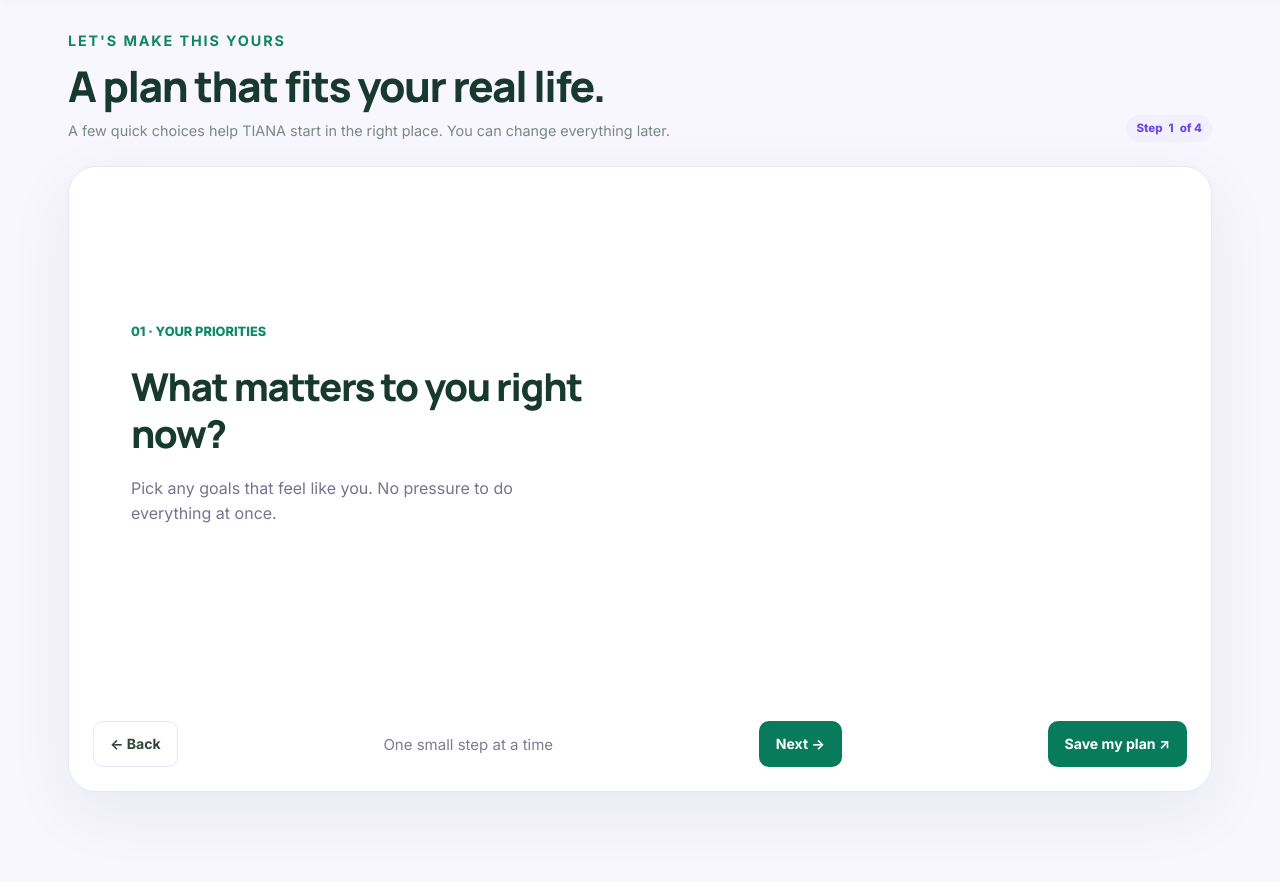
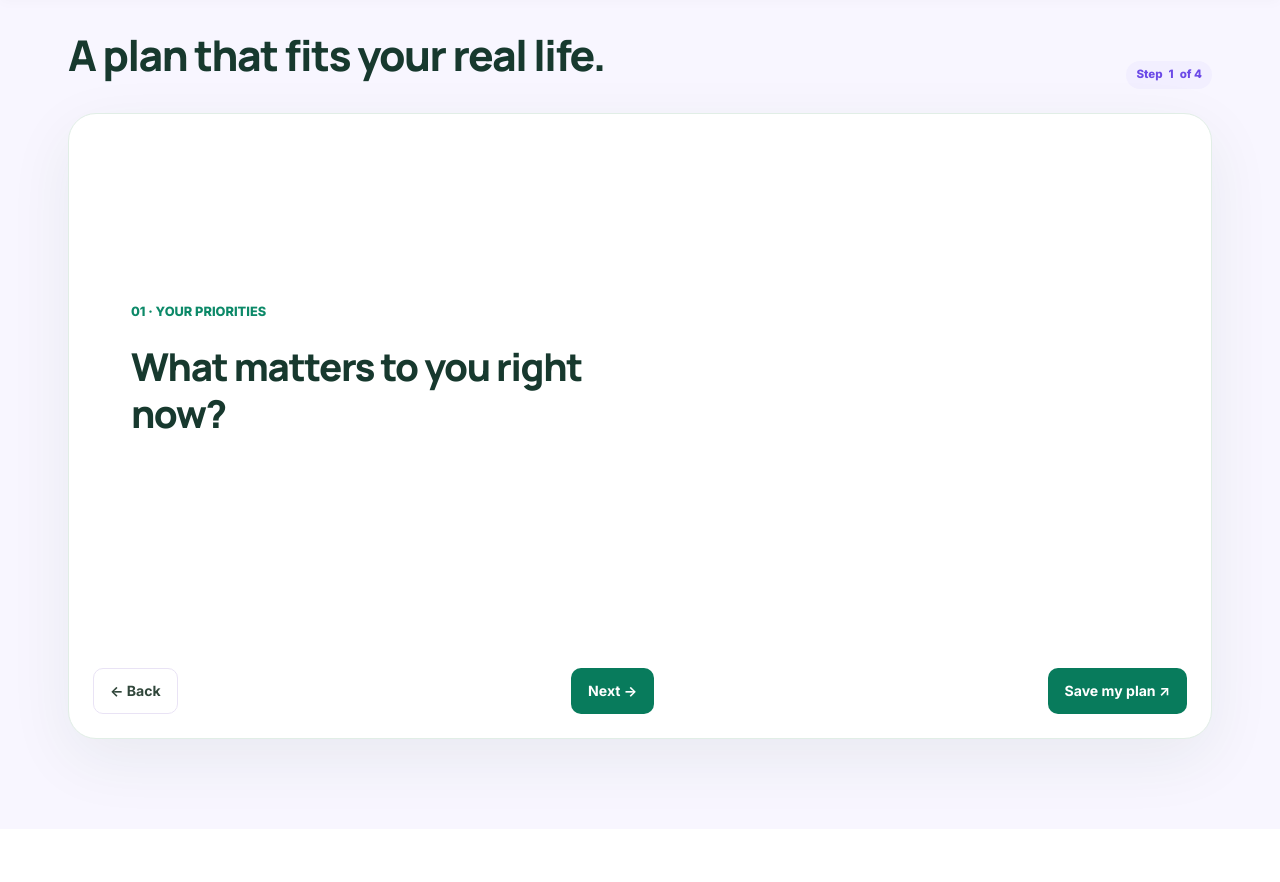
Before and after one commit to fosing123/money, a Django app: template templates/accounts/setup.html in a window 1280 px wide. Shown: the part 76-958 px from the top of the page. After the commit the page ends 854 px from the top, so only its background shows below. Run offline with Django 3.2, Linux system fonts and the light colour scheme; the template is opened without the code that fills it, so the values that code supplies are empty, except form fields; tables that the repository leaves empty hold one stand-in row (values such as "Sample post"); form fields are guessed from the names that the template uses.

Commit message:
Reduce redundant setup helper copy; retain the balance safety explanation

```diff
--- a/templates/accounts/setup.html
+++ b/templates/accounts/setup.html
@@ -1,15 +1,15 @@
 {% extends 'base.html' %}
 {% block title %}Your money setup · TIANA{% endblock %}
 {% block content %}
-<div class="page-heading"><div><p class="eyebrow">LET'S MAKE THIS YOURS</p><h1>A plan that fits your real life.</h1><p class="section-copy">A few quick choices help TIANA start in the right place. You can change everything later.</p></div><span class="pill">Step <span data-setup-count>1</span> of 4</span></div>
+<div class="page-heading"><div><h1>A plan that fits your real life.</h1></div><span class="pill">Step <span data-setup-count>1</span> of 4</span></div>
 <section class="onboarding-frame" style="min-height:0">
 <form method="post" id="setupWizard" novalidate>{% csrf_token %}
-  <section class="onboarding-slide active" data-setup-step><div class="onboarding-copy" style="min-height:310px"><div class="onboarding-topline">01 · YOUR PRIORITIES</div><h1 style="font-size:2.4rem">What matters to you right now?</h1><p>Pick any goals that feel like you. No pressure to do everything at once.</p>{% for field in form %}{% if field.name == 'financial_priorities' %}<div class="priority-options">{{ field }}</div>{% for error in field.errors %}<span class="field-error">{{ error }}</span>{% endfor %}{% endif %}{% endfor %}</div></section>
-  <section class="onboarding-slide" data-setup-step><div class="onboarding-copy" style="min-height:310px"><div class="onboarding-topline">02 · YOUR WEEK</div><h1 style="font-size:2.4rem">How does money come in?</h1><p>Use a rough estimate. It is a starting point, not a promise.</p><p><label for="{{ form.weekly_income.id_for_label }}">{{ form.weekly_income.label }}</label>{{ form.weekly_income }}{% for error in form.weekly_income.errors %}<span class="field-error">{{ error }}</span>{% endfor %}</p><p><label for="{{ form.payday_weekday.id_for_label }}">{{ form.payday_weekday.label }}</label>{{ form.payday_weekday }}{% for error in form.payday_weekday.errors %}<span class="field-error">{{ error }}</span>{% endfor %}</p></div></section>
+  <section class="onboarding-slide active" data-setup-step><div class="onboarding-copy" style="min-height:310px"><div class="onboarding-topline">01 · YOUR PRIORITIES</div><h1 style="font-size:2.4rem">What matters to you right now?</h1>{% for field in form %}{% if field.name == 'financial_priorities' %}<div class="priority-options">{{ field }}</div>{% for error in field.errors %}<span class="field-error">{{ error }}</span>{% endfor %}{% endif %}{% endfor %}</div></section>
+  <section class="onboarding-slide" data-setup-step><div class="onboarding-copy" style="min-height:310px"><div class="onboarding-topline">02 · YOUR WEEK</div><h1 style="font-size:2.4rem">How does money come in?</h1><p><label for="{{ form.weekly_income.id_for_label }}">{{ form.weekly_income.label }}</label>{{ form.weekly_income }}{% for error in form.weekly_income.errors %}<span class="field-error">{{ error }}</span>{% endfor %}</p><p><label for="{{ form.payday_weekday.id_for_label }}">{{ form.payday_weekday.label }}</label>{{ form.payday_weekday }}{% for error in form.payday_weekday.errors %}<span class="field-error">{{ error }}</span>{% endfor %}</p></div></section>
   <section class="onboarding-slide" data-setup-step><div class="onboarding-copy" style="min-height:310px"><div class="onboarding-topline">03 · YOUR STARTING POINT</div><h1 style="font-size:2.4rem">What do you have right now?</h1><p>It can be cash, Mobile Money or a bank account. This only records your starting balance; it will not move money.</p><p><label for="{{ form.account_name.id_for_label }}">{{ form.account_name.label }}</label>{{ form.account_name }}{% for error in form.account_name.errors %}<span class="field-error">{{ error }}</span>{% endfor %}</p><p><label for="{{ form.opening_balance.id_for_label }}">{{ form.opening_balance.label }}</label>{{ form.opening_balance }}{% for error in form.opening_balance.errors %}<span class="field-error">{{ error }}</span>{% endfor %}</p></div></section>
-  <section class="onboarding-slide" data-setup-step><div class="onboarding-copy" style="min-height:310px"><div class="onboarding-topline">04 · A LITTLE PROMISE TO YOURSELF</div><h1 style="font-size:2.4rem">What could you save each week?</h1><p>Choose a target that still lets you live. Even a small, steady amount is a win.</p><p><label for="{{ form.weekly_savings_target.id_for_label }}">{{ form.weekly_savings_target.label }}</label>{{ form.weekly_savings_target }}{% for error in form.weekly_savings_target.errors %}<span class="field-error">{{ error }}</span>{% endfor %}</p><div class="alert-note">Your plan isn't a rulebook. You can change it when school, work or life gets busy.</div></div></section>
+  <section class="onboarding-slide" data-setup-step><div class="onboarding-copy" style="min-height:310px"><div class="onboarding-topline">04 · A LITTLE PROMISE TO YOURSELF</div><h1 style="font-size:2.4rem">What could you save each week?</h1><p><label for="{{ form.weekly_savings_target.id_for_label }}">{{ form.weekly_savings_target.label }}</label>{{ form.weekly_savings_target }}{% for error in form.weekly_savings_target.errors %}<span class="field-error">{{ error }}</span>{% endfor %}</p></div></section>
   {% if form.non_field_errors %}<div class="message message-error">{{ form.non_field_errors }}</div>{% endif %}
-  <div class="onboarding-controls" style="padding:0 24px 24px"><button class="button button-secondary" type="button" data-setup-prev disabled>← Back</button><span class="muted-text">One small step at a time</span><button class="button" type="button" data-setup-next>Next →</button><button class="button" type="submit" data-setup-submit hidden>Save my plan ↗</button></div>
+  <div class="onboarding-controls" style="padding:0 24px 24px"><button class="button button-secondary" type="button" data-setup-prev disabled>← Back</button><button class="button" type="button" data-setup-next>Next →</button><button class="button" type="submit" data-setup-submit hidden>Save my plan ↗</button></div>
 </form></section>
 {% endblock %}
 {% block extra_js %}<script>
```
